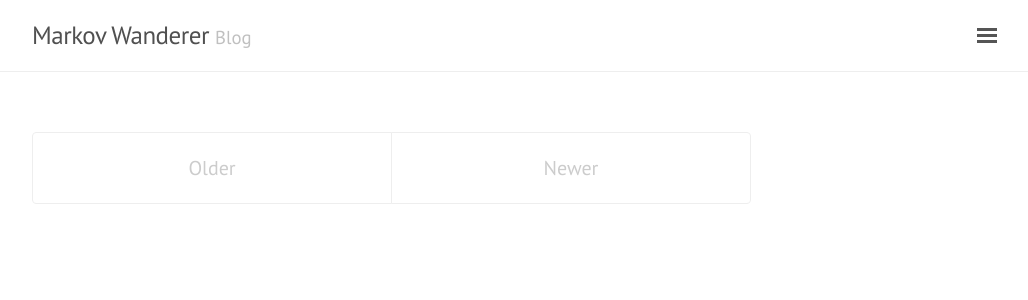
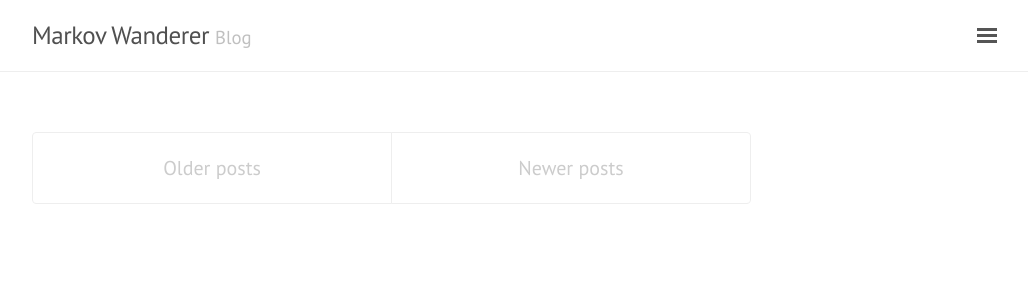
Before and after one commit to aeturrell/home, a Jekyll site: the page built from blog/index.html, in a window 1280 px wide. Shown: the top 300 px of the page, without its empty margins (248-1276 px from the left). Built offline with Jekyll 4.4.1, drawn with Linux system fonts in a browser that asks for light colours.

Commit message:
pagination fix

```diff
--- a/blog/index.html
+++ b/blog/index.html
@@ -22,17 +22,17 @@ title: Home
 
 <div class="pagination">
   {% if paginator.next_page %}
-    <a class="pagination-item older" href="{{ site.baseurl }}/page{{paginator.next_page}}">Older</a>
+    <a class="pagination-item older" href="{{ site.baseurl }}/blog/page{{paginator.next_page}}">Older posts</a>
   {% else %}
-    <span class="pagination-item older">Older</span>
+    <span class="pagination-item older">Older posts</span>
   {% endif %}
   {% if paginator.previous_page %}
     {% if paginator.page == 2 %}
-      <a class="pagination-item newer" href="{{ site.baseurl }}/">Newer</a>
+      <a class="pagination-item newer" href="{{ site.baseurl }}/">Newer posts</a>
     {% else %}
-      <a class="pagination-item newer" href="{{ site.baseurl }}/page{{paginator.previous_page}}">Newer</a>
+      <a class="pagination-item newer" href="{{ site.baseurl }}/blog/page{{paginator.previous_page}}">Newer posts</a>
     {% endif %}
   {% else %}
-    <span class="pagination-item newer">Newer</span>
+    <span class="pagination-item newer">Newer posts</span>
   {% endif %}
 </div>
```
